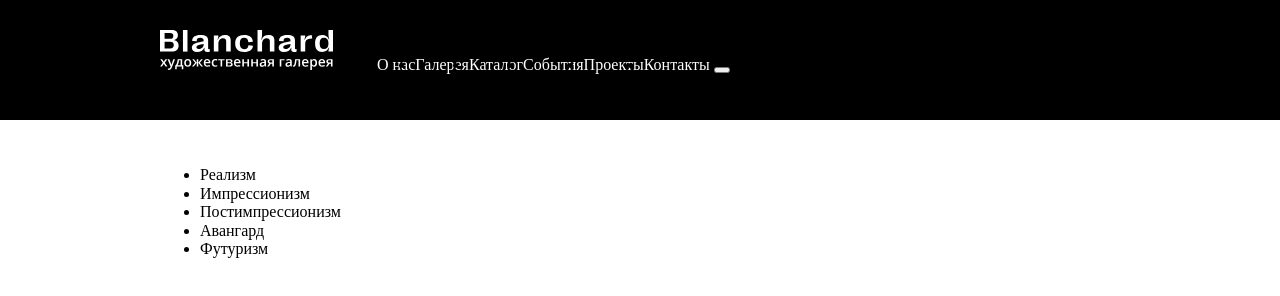
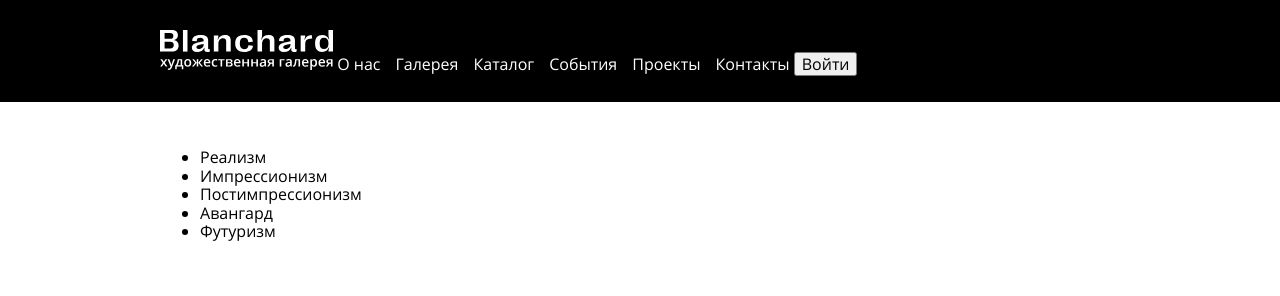
Before and after one commit to Bjoref/Blanchard-Skillbox-Course-work, a plain HTML site: page index.html in a window 1280 px wide. Drawn offline with Linux system fonts and the light colour scheme.

Commit message:
in procces

```diff
--- a/index.html
+++ b/index.html
@@ -52,7 +52,9 @@
                         </li>
                     </ul>
                 </nav>
-                <button class="header__auth-btn"></button>
+                <button class="header__auth-btn">
+                    Войти
+                </button>
             </div>
         </div>
         <div class="container header__container">
--- a/src/css/all.css
+++ b/src/css/all.css
@@ -10,3 +10,7 @@
 a {
     text-decoration: none;
 }
+
+body {
+  font-family: 'OpenSans', sans-serif;
+}
--- a/src/css/header/__container/header__container.css
+++ b/src/css/header/__container/header__container.css
@@ -1,3 +1,4 @@
 .header__container:first-child {
     background-color: black;
+    padding-bottom: 26px;
 }
--- a/src/css/header/__nav-item/header__nav-item.css
+++ b/src/css/header/__nav-item/header__nav-item.css
@@ -1,3 +1,3 @@
 .header__nav-item {
-    text-decoration: none;
+    list-style-type: none;
 }
--- a/src/css/header/__nav-list/header__nav-list.css
+++ b/src/css/header/__nav-list/header__nav-list.css
@@ -1,3 +1,7 @@
 .header__nav-list {
     display: inline-flex;
+    padding: 0;
+    margin: 0;
+    width: 100%;
+    justify-content: space-between;
 }
--- a/src/css/header/__nav/header__nav.css
+++ b/src/css/header/__nav/header__nav.css
@@ -1,3 +1,4 @@
 .header__nav {
+    width: 47.125%;
     display: inline-block;
 }
--- a/src/css/header/header.css
+++ b/src/css/header/header.css
@@ -1,5 +1,8 @@
 @import url(/src/css/header/__container/header__container.css);
+@import url(/src/css/header/__first-row/header__first-row.css);
+@import url(/src/css/header/__link/header__link.css);
 @import url(/src/css/header/__nav/header__nav.css);
 @import url(/src/css/header/__nav-list/header__nav-list.css);
 @import url(/src/css/header/__nav-item/header__nav-item.css);
 @import url(/src/css/header/__nav-link/header__nav-link.css);
+@import url(/src/css/header/__auth-btn/header__auth-btn.css);
```
